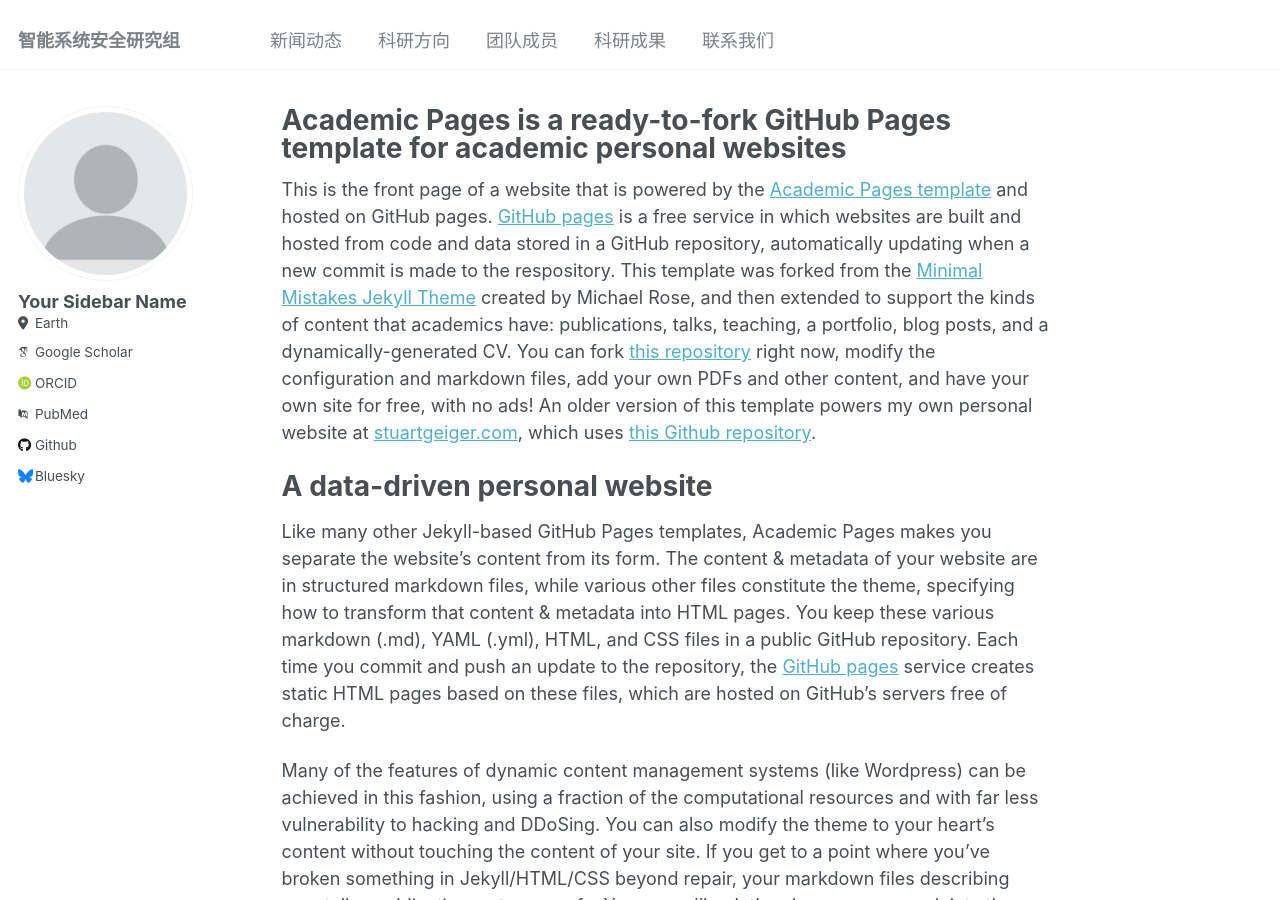
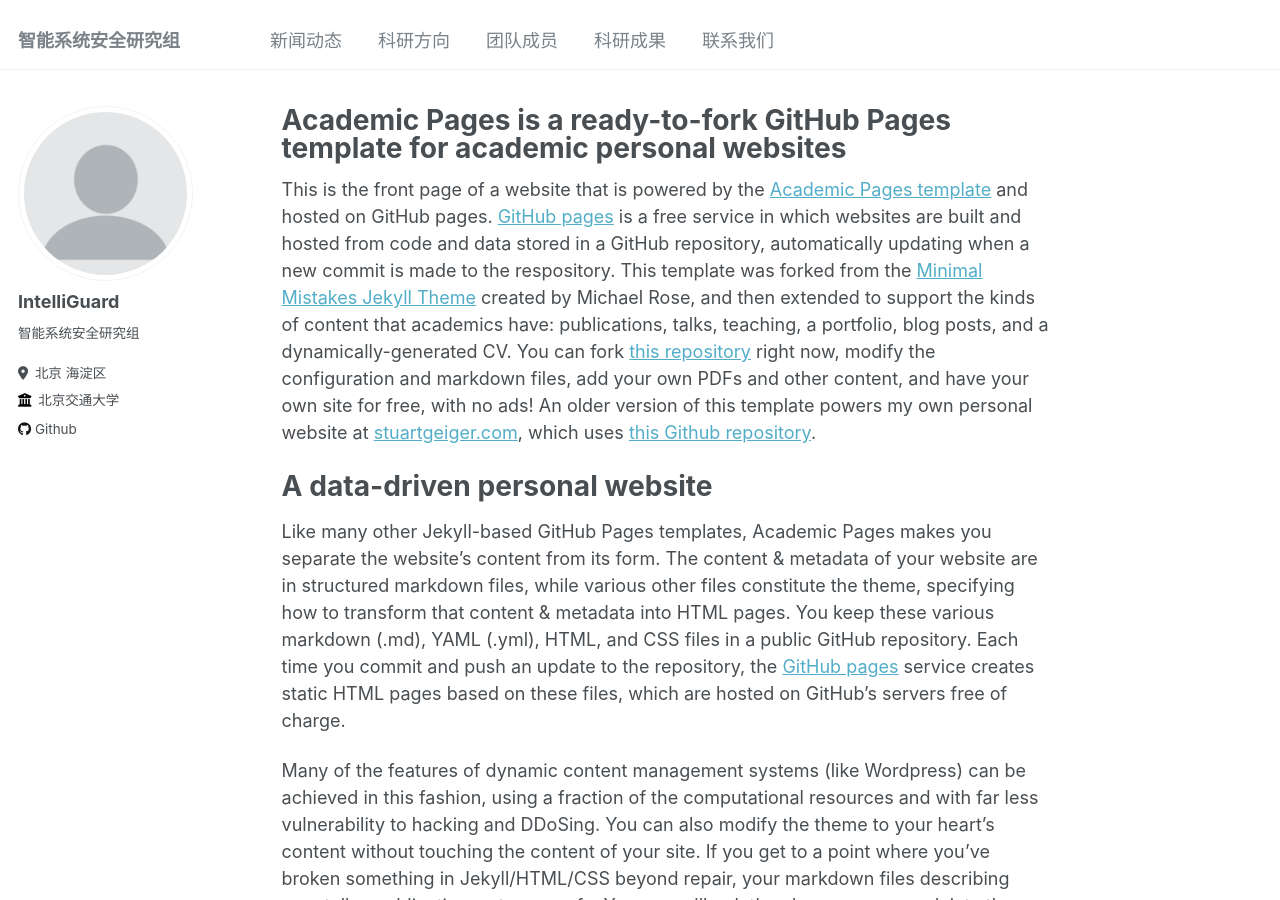
Before and after one commit to IntelliGuard/IntelliGuard-CN, a Jekyll site: the page built from _pages/about.md, in a window 1280 px wide and 900 px high. Built offline with Jekyll 4.4.1, drawn with Linux system fonts in a browser that asks for light colours; some web fonts are replaced.

Commit message:
update _config.yml

```diff
--- a/_config.yml
+++ b/_config.yml
@@ -22,33 +22,33 @@ repository               : "IntelliGuard/IntelliGuard-CN"
 author:
   # Biographic information
   avatar           : "profile.png"
-  name             : "Your Sidebar Name"
+  name             : "IntelliGuard"
   pronouns         : # example: "she/her"
-  bio              : #"Short biography for the left-hand sidebar"
-  location         : "Earth"
-  employer         : #"Red Brick University"
-  uri              : # URL
+  bio              : "智能系统安全研究组"
+  location         : "北京 海淀区"
+  employer         : "北京交通大学"
+  uri              : # https://IntelliGuard.github.io/IntelliGuard-CN
   email            : #"none@example.org"
 
   # Academic websites
   arxiv            : # URL - Update with the correct link to your profile
-  googlescholar    : "https://scholar.google.com/citations?user=PS_CX0AAAAAJ"
+  googlescholar    : # "https://scholar.google.com/citations?user=PS_CX0AAAAAJ"
   impactstory      : # URL
-  orcid            : "http://orcid.org/yourorcidurl"
+  orcid            : # "http://orcid.org/yourorcidurl"
   semantic         : # URL
-  pubmed           : "https://www.ncbi.nlm.nih.gov/pubmed/?term=john+snow"
+  pubmed           : # "https://www.ncbi.nlm.nih.gov/pubmed/?term=john+snow"
   researchgate     : # URL
 
   # Repositories and software development
   bitbucket        : # Username - Update with your username on the site
   codepen          : # Username
   dribbble         : # Username
-  github           : "academicpages"
+  github           : "IntelliGuard"
   kaggle           : # Username
   stackoverflow    : # User number or user number and name (i.e., use "1" or "1/jeff-atwood")
 
   # Social media
-  bluesky          : "bsky.app" # Replace this with you Bluesky username
+  bluesky          : # "bsky.app" # Replace this with you Bluesky username
   facebook         : # Username
   flickr           : # Username
   foursquare       : # Username
```
